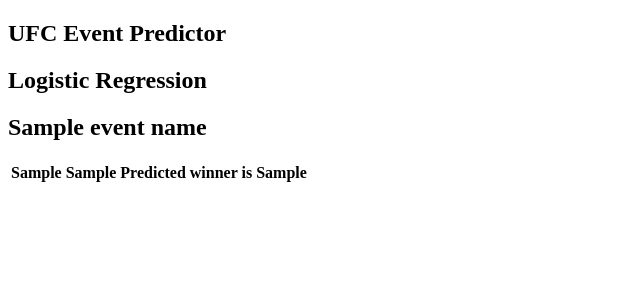
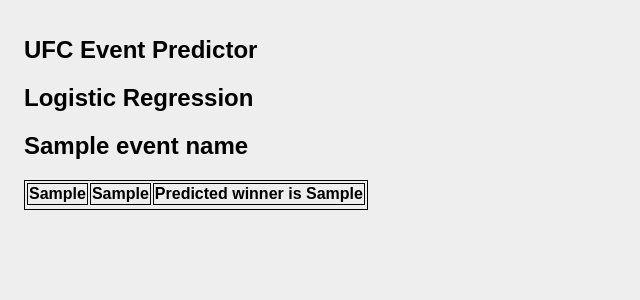
Before and after one commit to natebuel29/ufc-event-predictor, a Flask app: template ufc_predictor/templates/logistic_regression/logistic_regression.html in a window 1280 px wide. Shown: the top 300 px of the page, without its empty margins (0-640 px from the left). Run offline with Flask 2, Linux system fonts and the light colour scheme; the template is opened without the code that fills it: most values are stand-ins (such as "Sample title", 1, 10 or a date in 2020); lists and menus that the app fills with data are empty; parts of the project's set-up code (start-up, migrations or seed data) failed here and were passed over.

Commit message:
inial setup for css stylesheet

```diff
--- /dev/null
+++ b/ufc_predictor/static/style.css
@@ -0,0 +1,11 @@
+html {
+    font-family: sans-serif;
+    background: #eee;
+    padding: 1rem;
+}
+
+table,
+th,
+td {
+    border: 1px solid;
+}
--- a/ufc_predictor/templates/base.html
+++ b/ufc_predictor/templates/base.html
@@ -1,6 +1,6 @@
 <!doctype html>
 <title>{% block title %}{% endblock %} - UFC Fight Predictor</title>
-<!--<link rel="stylesheet" href="{{ url_for('static', filename='style.css') }}"> -->
+<link rel="stylesheet" type="text/css" href="{{ url_for('static', filename='style.css') }}">
 <nav>
   <h1>UFC Event Predictor</h1>
 </nav>
```
